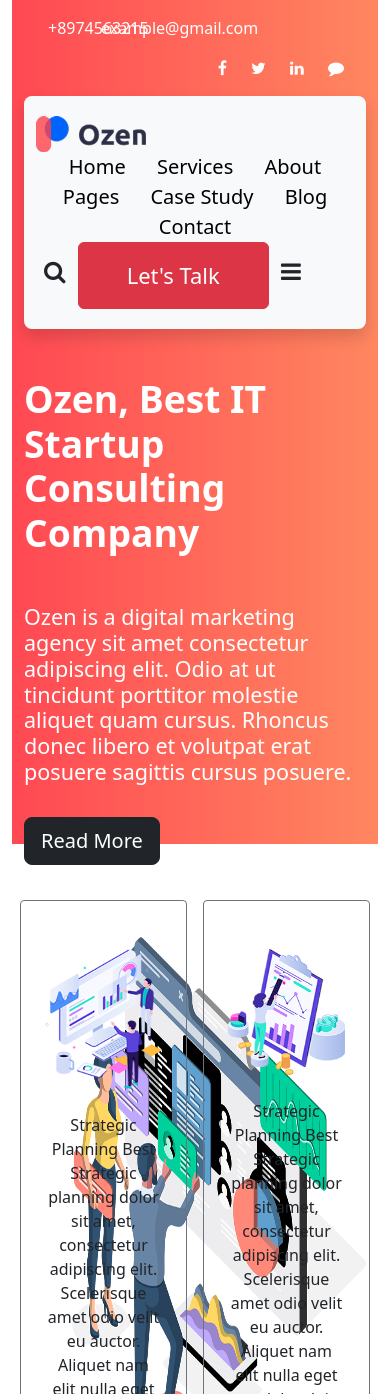
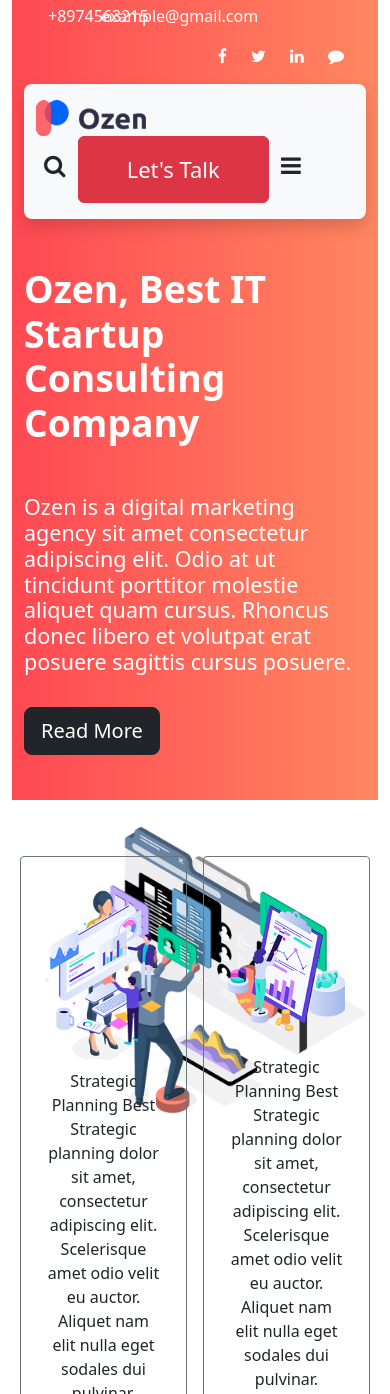
Before and after one commit to vandna-sharma/bootstrap_project, a plain HTML site: page index.html in a window 390 px wide. Shown: the top 1394 px of the page. Drawn offline with Linux system fonts and the light colour scheme.

Commit message:
responsive class added

```diff
--- a/assets/css/style.css
+++ b/assets/css/style.css
@@ -5,16 +5,14 @@
 }
 
 .main-background{
-    height:100vh;
+    height:800px;
     background-image: linear-gradient(90deg,rgba(255,65,76,.96),#ff8760);
 }
 
 .icons{
     margin: 0px 10px;
 }
-.main-pic{
-    height: 550px;
-}
+
 .info:hover{
     color: blue;
     cursor: pointer;
@@ -45,3 +43,6 @@ a{
     color: black;
     padding: 0px 13px;
 }
+@media screen and (max-width:600px) {
+
+}
--- a/index.html
+++ b/index.html
@@ -21,7 +21,7 @@
 
             <div class="main-background">
                 <div class="container">
-                <div class="row m-auto top-header text-white pt-3">
+                <div class="row m-auto top-header text-white pt-1">
                     <div class="col-md-8">
                         <div class="row m-auto">
                             <div class="col-2">
@@ -42,15 +42,15 @@
                        </div>
 
                        <div class="row m-auto">
-                        <div class="col-md-12 py-3 bg-light rounded-3 shadow mt-3 text-dark">
-                         <div class="row py-1 align-items-center">
+                        <div class="col-md-12 py-2 bg-light rounded-3 shadow mt-3 text-dark">
+                         <div class="row py-2 align-items-center">
                             <div class="col-md-2">
                                 <img src="assets/images/logo.png" class="img-fluid">
 
                             </div>
                             <div class="col-md-7 ">
                                 <div class="row ">
-                                    <div class="col text-center text-dark fs-5 ">
+                                    <div class="col text-center text-dark fs-5 d-sm-none d-none d-md-block">
                             <a href="" >Home</a>
                             <a href="" >Services</a>
                             <a href="" >About</a>
@@ -76,14 +76,14 @@
 
 
                        <div class="row text-white">
-                        <div class="col-md-6 pt-5">
+                        <div class="col-md-6 col-lg-6 col-sm-12 pt-5 ">
                             <h1 class="display-3 fw-bold mb-5">
                            Ozen, Best IT Startup Consulting Company</h1>
 <h4 class="fw-medium">Ozen is a digital marketing agency sit amet consectetur adipiscing elit. Odio at ut tincidunt porttitor molestie aliquet quam cursus. Rhoncus donec libero et volutpat erat posuere sagittis cursus posuere.</h4>
 <button class="btn btn-lg btn-dark my-4">Read More</button>
                         </div>
                         <div class="col-md-6 wow animate__animated animate__fadeInRight">
-                            <img src="assets/images/main-pic.png" class="img-fluid main-pic ps-5 pt-5 float-end ">
+                            <img src="assets/images/main-pic.png" class="img-fluid  main-pic ps-5 pt-5 float-end ">
                         </div>
                         </div>
                        </div>
@@ -237,7 +237,7 @@
                                 Services We Offer
                             </h1>
                             <p>Best Strategic planning dolor sit amet consectetur adipiscing elit. Scelerisque amet odio velit auctor nam elit nulla eget sodales dui pulvina</p>
-                            <div class="col border rounded-1 border-light p-4 m-2 shadow">
+                            <div class="col border rounded-1 border-light p-4 m-2 shadow  ">
 
                                 <h3 class="text-primary">Brand Identity Design</h3>
                                 <p>Branding just like your personal identity makes you uniquely you your brand identity is the special sauce of your business that sets you apart from every other Tom Dick and Harry Inc.</p>
```
